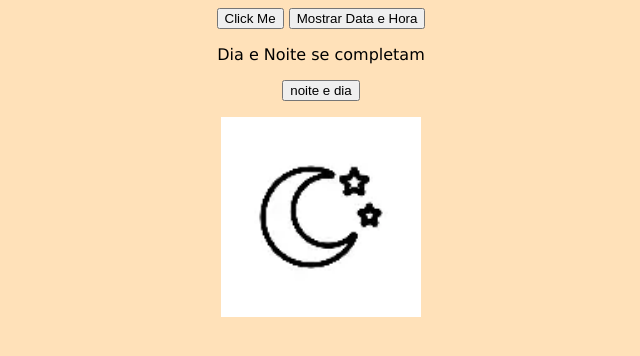
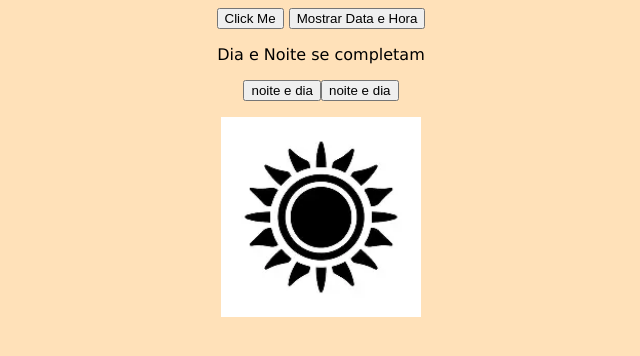
Before and after one commit to KklingB/botoes, a plain HTML site: page index.html in a window 1280 px wide. Shown: the whole page, without its empty margins (319-959 px from the left). Drawn offline with Linux system fonts and the light colour scheme.

Commit message:
Update index.html

```diff
--- a/index.html
+++ b/index.html
@@ -16,10 +16,10 @@
       elemento.classList.toggle("texto");}
         function changeImage() {
             let img = document.getElementById("myImage");
-            if (img.src.match("noite")) {
-                img.src = "dia.webp";}
+            if (img.src.match("dia")) {
+                img.src = "noite.webp";}
             else {
-                img.src = "noite.webp";}}
+                img.src = "dia.webp";}}
 
     </script>
 </head>
@@ -28,7 +28,7 @@
     <button onclick="horas()">Mostrar Data e Hora</button>
     <p id="datetime"></p>
     <p id="tex">Dia e Noite se completam</p>
-    <p><button onclick="text()" onclick="changeImage()">noite e dia</button></p>
-    <img id="myImage" src="noite.webp" style="width:200px">
+    <p><button onclick="text()">noite e dia</button><button onclick="changeImage()">noite e dia</button></p>
+    <img id="myImage" src="dia.webp" style="width:200px">
 </body>
 </html>
```
